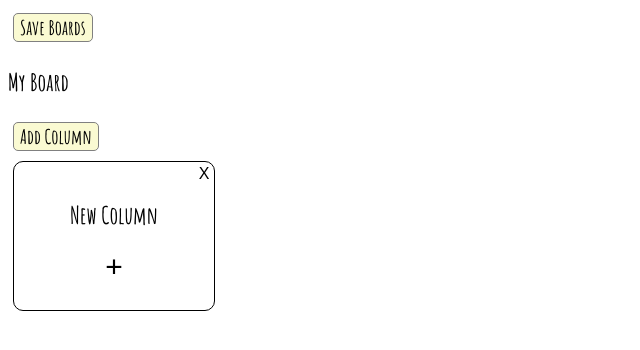
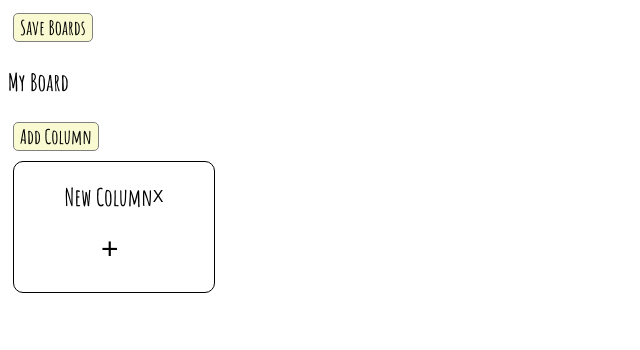
Before and after one commit to stickmanbob/Delegando, a React (Create React App) app: page / in a window 1280 px wide. Both pictures are taken after a click on the button "Add Column". Shown: the top 350 px of the page, without its empty margins (0-640 px from the left). Built offline with nearby package versions, Linux system fonts and the light colour scheme.

Commit message:
add column dragging

```diff
--- a/src/components/NoteForm.jsx
+++ b/src/components/NoteForm.jsx
@@ -28,7 +28,7 @@ class NoteForm extends React.Component {
 
   handleSubmit(e) {
     e.preventDefault();
-    this.state.colId = this.props.column.id;
+    this.setState({colId: this.props.column.id})
     let noteIds = Object.values(this.props.column.notes);
     noteIds.push(this.props.nextNoteId);
     let col = {
--- a/src/components/board.jsx
+++ b/src/components/board.jsx
@@ -2,7 +2,7 @@ import React from "react";
 import { connect } from "react-redux";
 import Column from "./column";
 import { createColumn, updateColumn } from "../actions/column_actions";
-import { DragDropContext } from "react-beautiful-dnd";
+import { DragDropContext, Droppable } from "react-beautiful-dnd";
 
 class Board extends React.Component {
   constructor(props) {
@@ -12,8 +12,8 @@ class Board extends React.Component {
   }
 
   renderColumns(columns) {
-    return columns.map((col) => {
-      return <Column column={col} key={col.id} boardId={this.props.board.id} />;
+    return columns.map((col,idx) => {
+      return <Column column={col} key={col.id} index={idx} boardId={this.props.board.id} />;
     });
   }
 
@@ -32,6 +32,8 @@ class Board extends React.Component {
 		let allColumns = this.props.allColumns
 		if(!result.destination) return;
 		console.log(result);
+
+		if(result.type = "note"){
 
 			let startIdx = Number(result.source.index);
 			let endIdx = Number(result.destination.index);
@@ -65,21 +67,37 @@ class Board extends React.Component {
 				this.props.updateColumn({id:sourceColumn, notes: sourceNotes});
 				this.props.updateColumn({id:destColumn, notes: destNotes});
 			}
+		} else if(result.type==="column"){
+			let columnOrder = this.props.board.columns;
+			let colId = Number(result.draggableId[1]);
+			console.log(colId);
+		}
 
 	}
 
   render() {
+		let {board} = this.props;
     let columnsIds = this.props.board.columns;
     let columns = columnsIds.map((id) => this.props.allColumns[id]);
 
     return (
       <section className="board">
-				<h1>{this.props.board.title}</h1>
+				<h1>{board.title}</h1>
         <button onClick={this.createColumn}>Add Column</button>
 				<DragDropContext
 					onDragEnd={this.handleDragEnd}
 				>
-        	<div className="columns">{this.renderColumns(columns)}</div>
+					<Droppable droppableId={String(board.id)} direction="horizontal" type="column">
+						{(provided) =>
+        			<div className="columns"
+							{...provided.droppableProps}
+							ref = {provided.innerRef}
+							>
+								{provided.placeholder}
+								{this.renderColumns(columns)}
+								</div>
+						}
+					</Droppable>
 				</DragDropContext>
       </section>
     );
--- a/src/components/column.jsx
+++ b/src/components/column.jsx
@@ -6,7 +6,7 @@ import CreateNoteContainer from "./create_note_container";
 import { createNote, removeNote } from "../actions/note_actions";
 import EditColumnForm from "./edit_column_form";
 import { deleteColumn } from "../actions/column_actions";
-import { Droppable } from "react-beautiful-dnd";
+import { Droppable, Draggable } from "react-beautiful-dnd";
 
 class Column extends React.Component {
   constructor(props) {
@@ -72,14 +72,25 @@ class Column extends React.Component {
     let title = this.selectTitle();
 
     return (
-      <div className="column">
+
+			<Draggable draggableId={`c${column.id}`} index={this.props.index}>{ (provided) =>
+
+				<div className="column"
+				{...provided.draggableProps}
+				ref={provided.innerRef}
+
+				>
+					<div className="column-heading" {...provided.dragHandleProps}>
+						{title}
 						<div className="delete-col" onClick={this.deleteSelf}>
 							X
 						</div>
-        {title}
+
+					</div>
 
 					<CreateNoteContainer colId={column.id} />
-				<Droppable droppableId={String(column.id)}>
+
+					<Droppable droppableId={String(column.id)} type="note">
 						{ (provided)=>
 							<div className="notes-list" {...provided.droppableProps} ref={provided.innerRef} >
 								{provided.placeholder}
@@ -88,7 +99,10 @@ class Column extends React.Component {
 
 						}
 					</Droppable>
+
 				</div>
+
+			}</Draggable>
     );
   }
 }
--- a/src/styles/column.css
+++ b/src/styles/column.css
@@ -1,9 +1,17 @@
 .column {
+	display: flex;
+	flex-direction: column;
+	align-items: center;
   border: 1px solid black;
   border-radius: 10px;
   width: 200px;
-  text-align: center;
   margin: 5px;
+}
+
+.column-heading{
+	display: flex;
+	flex-direction: row;
+	align-items: center;
 }
 
 .column-title {
@@ -13,15 +21,14 @@
   margin-block-end: 0.83em;
   margin-inline-start: 0px;
   margin-inline-end: 0px;
-  font-weight: bold;
+	font-weight: bold;
 }
+
+
 
 .delete-col {
   cursor: pointer;
   font-family: sans-serif;
-  position: relative;
-  left: 90px;
-  top: 3px;
 }
 
 .edit-column-submit {
```
Lines whose indentation alone changed are shown as unchanged.
